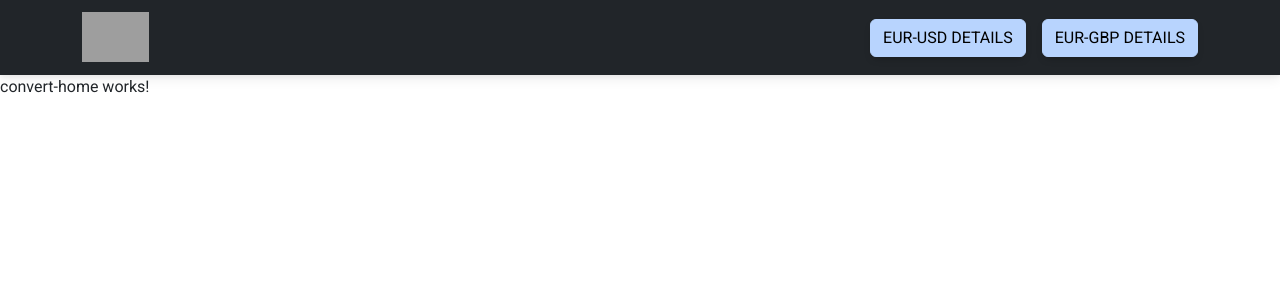
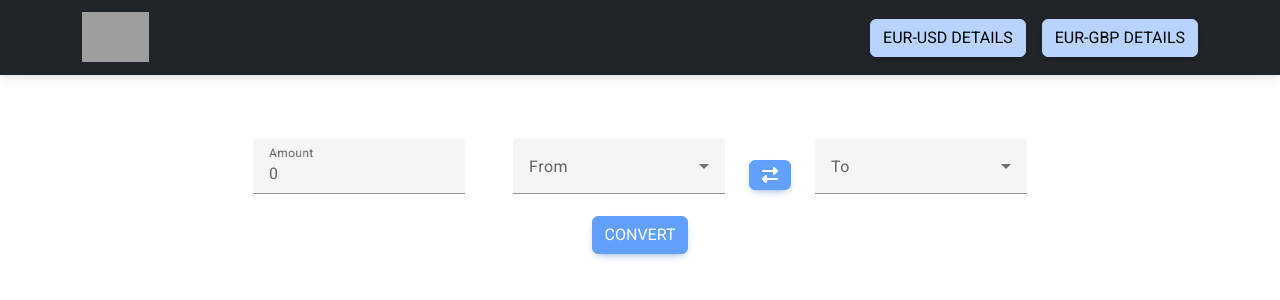
Before and after one commit to kero-edward/currency-converter, an Angular app: page / in a window 1280 px wide. Shown: the top 300 px of the page. Built offline with nearby package versions, Linux system fonts and the light colour scheme; grey boxes are pictures that could not be loaded.

Commit message:
finished from sprint one that contain home page

```diff
--- a/src/app/components/convert-home/convert-home.component.html
+++ b/src/app/components/convert-home/convert-home.component.html
@@ -1 +1,61 @@
-<p>convert-home works!</p>
+<main class="container mt-5">
+    <!-- convert panel -->
+    <section>
+        <mat-form-field floatLabel="always" class="me-5">
+            <mat-label>Amount</mat-label>
+            <input matInput type="number" placeholder="0" [(ngModel)]="api.amount">
+        </mat-form-field>
+
+        <mat-form-field>
+            <mat-label>From</mat-label>
+            <mat-select [(value)]="api.selected1">
+                <mat-option *ngFor="let currency of api.allCurrencies" [value]="currency">{{currency}}</mat-option>
+            </mat-select>
+        </mat-form-field>
+
+        <button type="button" class="btn btn-primary mx-4" (click)="swap(api.selected1, api.selected2)"
+            [disabled]="!api.validAmount">
+            <i class="fa-solid fa-right-left"></i>
+        </button>
+
+        <mat-form-field>
+            <mat-label>To</mat-label>
+            <mat-select [(value)]="api.selected2">
+                <mat-option *ngFor="let currency of api.allCurrencies" [value]="currency">{{currency}}</mat-option>
+            </mat-select>
+        </mat-form-field>
+    </section>
+
+    <!-- display result panel -->
+    <section>
+        <button type="button" class="btn btn-primary mb-5" [disabled]="!api.validAmount"
+            (click)="convertCurrencies()">convert</button>
+
+        <div class="row gap-3 d-flex justify-content-center" *ngIf="api.convertResult">
+            <div class="col-md-5 convert flex-column">
+                <h1>
+                    1&nbsp;{{api.fromCurrency}} =
+                    {{api.result}}&nbsp;{{api.ToCurrency}}
+                </h1>
+                <h1>
+                    {{api.amountEntered}}&nbsp;{{api.fromCurrency}} =
+                    {{api.convertResult}}&nbsp;{{api.ToCurrency}}
+                </h1>
+            </div>
+            <div class="col-md-5">
+                <button type="button" class="btn btn-primary mb-5 text-capitalize">
+                    <a routerLink="/details">more details</a>
+                </button>
+            </div>
+        </div>
+    </section>
+
+    <!-- 9 cards for most popular currencies -->
+    <section class="mt-5 pb-5 row gap-4 popularCurrencies" *ngIf="api.convertResult">
+        <div class="col-md-3" *ngFor="let currency of api.displayPopularCurrencies | keyvalue">
+            <h2>
+                1&nbsp;{{api.fromCurrency}}&nbsp;=&nbsp;{{currency.value}}&nbsp;{{currency.key}}
+            </h2>
+        </div>
+    </section>
+</main>
--- a/src/app/components/convert-home/convert-home.component.scss
+++ b/src/app/components/convert-home/convert-home.component.scss
@@ -0,0 +1,63 @@
+main {
+    padding-top: 90px;
+    text-align: center;
+    margin: auto;
+
+    .example-container mat-form-field + mat-form-field {
+        margin-left: 8px;
+    }
+
+    .example-right-align {
+        text-align: right;
+    }
+
+    input.example-right-align::-webkit-outer-spin-button,
+    input.example-right-align::-webkit-inner-spin-button {
+        display: none;
+    }
+
+    input.example-right-align {
+        -moz-appearance: textfield;
+    }
+
+    button {
+        display: inline-flex;
+    }
+
+    .col-md-5 {
+        background-color: #ffe4c4;
+        color: #000;
+        display: flex;
+        justify-content: center;
+        align-items: center;
+        padding: 25px 0;
+
+        button {
+            margin: 0 !important;
+
+            a {
+                color: #fff;
+                text-decoration: none;
+            }
+        }
+    }
+
+    .popularCurrencies {
+        display: flex;
+        justify-content: center;
+        align-items: center;
+
+        .col-md-3 {
+            display: flex;
+            justify-content: center;
+            align-items: center;
+            background-color: #ffe4c4;
+            color: #000;
+            border-radius: 10px;
+            height: 300px;
+            box-shadow: 5px 5px 5px 0px rgba(0, 0, 0, 0.4);
+            -webkit-box-shadow: 5px 5px 5px 0px rgba(0, 0, 0, 0.4);
+            -moz-box-shadow: 5px 5px 5px 0px rgba(0, 0, 0, 0.4);
+        }
+    }
+}
--- a/src/app/components/convert-home/convert-home.component.ts
+++ b/src/app/components/convert-home/convert-home.component.ts
@@ -1,4 +1,5 @@
-import { Component } from '@angular/core';
+import { Component, SimpleChanges } from '@angular/core';
+import { ApiServiceService } from 'src/app/services/api-service.service';
 
 @Component({
   selector: 'app-convert-home',
@@ -7,9 +8,67 @@ import { Component } from '@angular/core';
 })
 export class ConvertHomeComponent {
 
+
   // test: 'https://api.apilayer.com/fixer/latest?base=AED&apikey=ThznW0e8iKfBbvW5FCHOZ6ANK2EntH1L'
+  // for chart: 'https://api.apilayer.com/fixer/timeseries?start_date=2023-01-01&end_date=2023-05-30&base=USD&apikey=ThznW0e8iKfBbvW5FCHOZ6ANK2EntH1L'
+  // for convert currency from and to: 'https://api.apilayer.com/fixer/convert?to=EGP&from=EUR&amount=10&apikey=ThznW0e8iKfBbvW5FCHOZ6ANK2EntH1L'
 
-  constructor() { }
+  constructor(public api: ApiServiceService) { }
 
-  ngOnInit(): void { }
+  ngOnInit(): void {
+    // this.getCurrencies();
+  }
+
+  ngDoCheck() {
+    if (this.api.amount == undefined) {
+      this.api.validAmount = false;
+    }
+    else {
+      this.api.validAmount = true;
+    }
+  }
+
+  swap(selected1: any, selected2: any) {
+    this.api.selected1 = selected2;
+    this.api.selected2 = selected1;
+  }
+
+  getCurrencies() {
+    this.api.getAllCurrencies().subscribe({
+      next: (res) => {
+        this.api.allCurrencies = Object.keys(res.symbols);
+      }
+    });
+  }
+
+  convertCurrencies() {
+    // GET converted result with amount entered
+    this.api.convertCurrency(this.api.selected2, this.api.selected1, this.api.amount).subscribe({
+      next: (res) => {
+        this.api.fromCurrency = res.query.from;
+        this.api.ToCurrency = res.query.to;
+        this.api.amountEntered = res.query.amount;
+        this.api.convertResult = res.result;
+      }
+    });
+
+    // GET converted result with amount = 1
+    this.api.convertOneToOne(this.api.selected2, this.api.selected1, 1).subscribe({
+      next: (res) => {
+        this.api.result = res.result;
+      }
+    });
+
+    // GET converted result with the base currency, and 9 most popular currencies
+    this.api.getMostPopularCurrencies(this.api.selected1).subscribe({
+      next: (res) => {
+        this.api.displayPopularCurrencies = res.rates;
+        this.api.displayPopularCurrenciesSymbol = Object.keys(res.rates);
+        this.api.displayPopularCurrenciesValue = Object.values(res.rates);
+        // console.log(this.api.displayPopularCurrenciesSymbol);
+        // console.log(this.api.displayPopularCurrenciesValue);
+
+      }
+    });
+  }
 }
--- a/src/app/components/header/header.component.html
+++ b/src/app/components/header/header.component.html
@@ -1,5 +1,5 @@
 <header>
-    <nav class="navbar navbar-expand-lg navbar-dark bg-dark">
+    <nav class="navbar navbar-expand-lg navbar-dark bg-dark fixed-top">
         <!-- Container wrapper -->
         <div class="container">
 
--- /dev/null
+++ b/src/app/services/api-service.service.ts
@@ -0,0 +1,44 @@
+import { HttpClient } from '@angular/common/http';
+import { Injectable } from '@angular/core';
+import { Observable } from 'rxjs';
+
+@Injectable({
+  providedIn: 'root'
+})
+export class ApiServiceService {
+  baseURL: string = 'https://api.apilayer.com/fixer/';
+  apiKey: string = 'apikey=X0CcGHu4fMfPnbfCqsXyB9oP5uAfglcZ'
+  popularCurrencies: string = 'USD,EUR,JPY,GBP,CNY,AUD,CAD,CHF,HKD'
+
+  selected1 = 'EUR';
+  selected2 = 'USD';
+  amount: any;
+  validAmount: boolean = false;
+  allCurrencies: any = [];
+  displayPopularCurrencies: any = [];
+  displayPopularCurrenciesSymbol: any = [];
+  displayPopularCurrenciesValue: any = [];
+  fromCurrency!: string;
+  ToCurrency!: string;
+  amountEntered!: number;
+  convertResult!: number;
+  result!: number;
+
+  constructor(private http: HttpClient) { }
+
+  getAllCurrencies(): Observable<any> {
+    return this.http.get(`${this.baseURL}symbols?${this.apiKey}`);
+  }
+
+  convertCurrency(convertTo: string, convertFrom: string, amount: number): Observable<any> {
+    return this.http.get(`${this.baseURL}convert?to=${convertTo}&from=${convertFrom}&amount=${amount}&${this.apiKey}`);
+  }
+
+  convertOneToOne(convertTo: string, convertFrom: string, amount: number): Observable<any> {
+    return this.http.get(`${this.baseURL}convert?to=${convertTo}&from=${convertFrom}&amount=${amount}&${this.apiKey}`);
+  }
+
+  getMostPopularCurrencies(fromCurrency: string): Observable<any> {
+    return this.http.get(`${this.baseURL}latest?base=${fromCurrency}&symbols=${this.popularCurrencies}&${this.apiKey}`);
+  }
+}
--- a/src/index.html
+++ b/src/index.html
@@ -18,7 +18,7 @@
   <link href="https://cdnjs.cloudflare.com/ajax/libs/mdb-ui-kit/6.3.1/mdb.min.css" rel="stylesheet" />
 </head>
 
-<body>
+<body class="mat-typography">
   <app-root></app-root>
 
   <!-- MDB -->
```
Also changed, not shown: src/app/app.module.ts (+20 -11 lines), src/app/components/convert-details/convert-details.component.ts (+9 -0 lines), package.json (line endings or trailing spaces), 2 other files (tests, documents, lock files or other folders).
